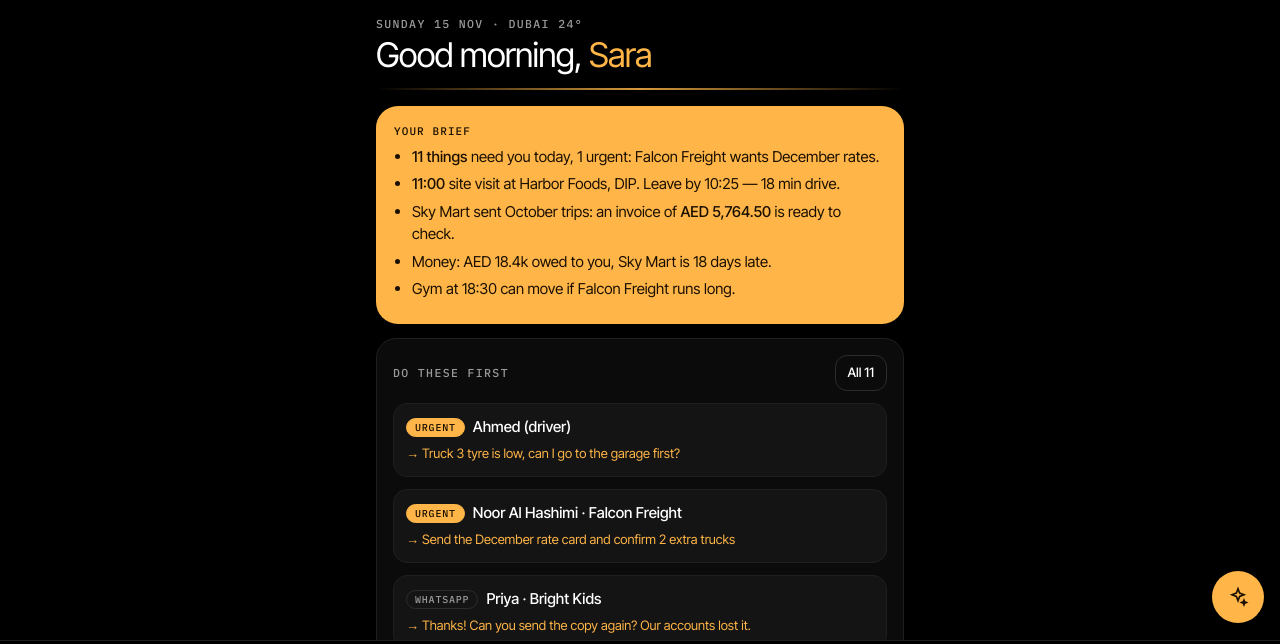
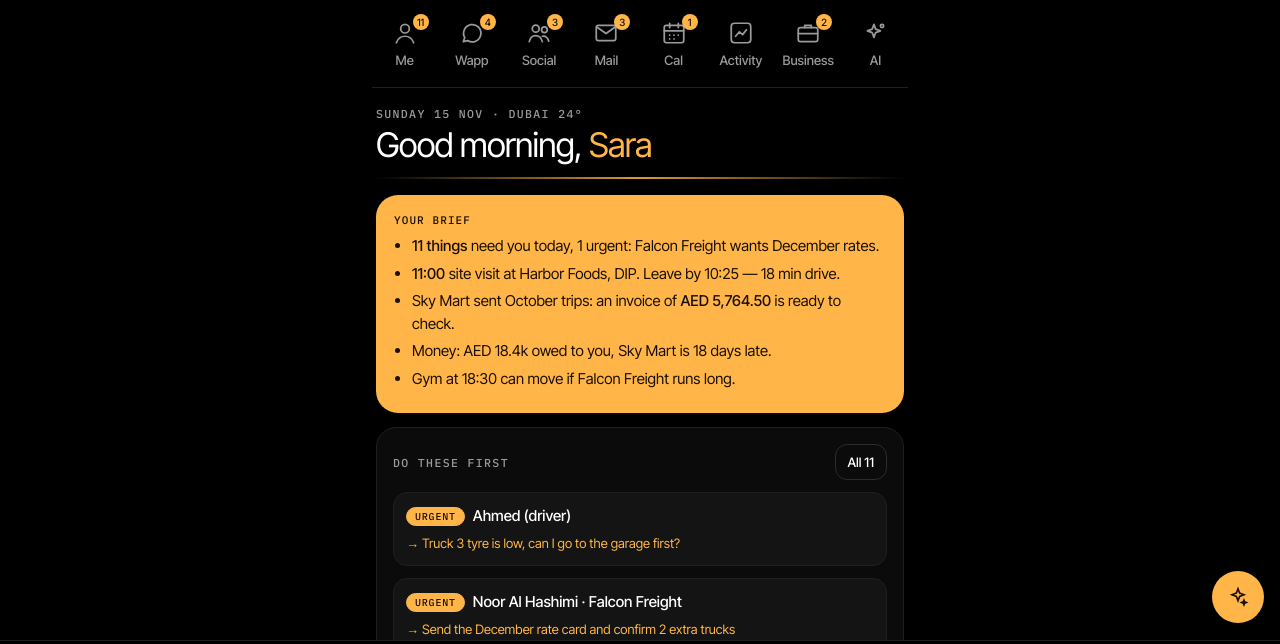
Before and after one commit to Subeshkar/Subeshkar, a plain HTML site: page demo/index.html in a window 1280 px wide. Shown: the part 93-737 px from the top of the page. Drawn offline with Linux system fonts and the light colour scheme.

Commit message:
Demo: icon tab row (Me, Wapp, Social, Mail, Cal, Activity, Business, AI) at the top of Home too
Co-Authored-By: Claude Opus 5.5 <noreply@anthropic.com>
Claude-Session: https://claude.ai/code/session_01XFox4f2WQVrKhFtE4R74Lz

```diff
--- a/demo/index.html
+++ b/demo/index.html
@@ -118,7 +118,7 @@ textarea:focus,.field:focus{border-color:var(--y)}
 .toast{position:fixed;left:50%;bottom:calc(150px + env(safe-area-inset-bottom,0px));transform:translateX(-50%);background:var(--fg);color:#000;font-weight:500;font-size:13.5px;border-radius:99px;padding:9px 16px;z-index:20;opacity:0;transition:opacity .3s;pointer-events:none;max-width:calc(100vw - 32px);text-align:center}
 .toast.on{opacity:1}
 .empty{color:var(--faint);font-size:14px;padding:6px 2px}
-.stabs{display:grid;grid-template-columns:repeat(8,minmax(56px,1fr));gap:2px;overflow-x:auto;scrollbar-width:none;margin:10px -4px 4px;padding:4px 0 10px;border-bottom:1px solid var(--line)}
+.stabs{display:grid;grid-template-columns:repeat(8,minmax(58px,1fr));gap:2px;overflow-x:auto;scrollbar-width:none;margin:12px -4px 4px;padding:4px 0 10px;border-bottom:1px solid var(--line)}
 .stabs::-webkit-scrollbar{display:none}
 .stabs button{border:0;background:none;display:flex;flex-direction:column;align-items:center;gap:5px;padding:6px 2px;color:var(--mute);font-size:13px;font-weight:500;position:relative;border-radius:12px}
 .stabs button svg{width:26px;height:26px;fill:none;stroke:currentColor;stroke-width:1.6;stroke-linecap:round;stroke-linejoin:round}
@@ -264,7 +264,7 @@ const B = {};
 // ---------- Home ----------
 V.home = () => {
   const a = actions();
-  return `<div class="eyebrow">Sunday 15 Nov · Dubai 24°</div><h1>Good morning, <span>Sara</span></h1><div class="sun"></div>
+  return `${stabs('')}<div class="eyebrow">Sunday 15 Nov · Dubai 24°</div><h1>Good morning, <span>Sara</span></h1><div class="sun"></div>
   <div class="ycard"><div class="lbl">YOUR BRIEF</div><ul>
     <li><b>${a.length} things</b> need you today${a.some((x) => x.urgent) ? ', 1 urgent: Falcon Freight wants December rates' : ''}.</li>
     <li><b>11:00</b> site visit at Harbor Foods, DIP. Leave by 10:25 — 18 min drive.</li>
@@ -283,11 +283,11 @@ V.home = () => {
   </div>
   <p class="sub" style="margin:18px 0 0">Everything here is a demo. In your own Dioma it reads your real WhatsApp, Gmail, Outlook, Zoho and calendar — and nothing is sent until you tap Approve.</p>`;
 };
-B.home = () => $$('[data-act]').forEach((el) => (el.onclick = () => { const x = actions().find((a) => a.id === el.dataset.act); S.tab = 'assistant'; x.go(); render(); scrollTo({ top: 0 }); }));
+B.home = () => $$('[data-sub]').forEach((b) => (b.onclick = () => go('assistant', b.dataset.sub))) || $$('[data-act]').forEach((el) => (el.onclick = () => { const x = actions().find((a) => a.id === el.dataset.act); S.tab = 'assistant'; x.go(); render(); scrollTo({ top: 0 }); }));
 
 // ---------- Assistant ----------
-V.assistant = () => `<div class="eyebrow">Assistant</div>
-  <div class="stabs" role="tablist">${SUBS.map(([k, l]) => { const c = subCount(k); return `<button type="button" data-sub="${k}" aria-pressed="${S.sub === k}"><svg viewBox="0 0 24 24">${SIC[k]}</svg>${l}${c ? `<span class="badge">${c > 99 ? '99+' : c}</span>` : ''}</button>`; }).join('')}</div>
+const stabs = (on) => `<div class="stabs" role="tablist">${SUBS.map(([k, l]) => { const c = subCount(k); return `<button type="button" data-sub="${k}" aria-pressed="${on === k}"><svg viewBox="0 0 24 24">${SIC[k]}</svg>${l}${c ? `<span class="badge">${c > 99 ? '99+' : c}</span>` : ''}</button>`; }).join('')}</div>`;
+V.assistant = () => `${stabs(S.sub)}
   <div id="subv">${SV[S.sub]()}</div>`;
 B.assistant = () => { $$('[data-sub]').forEach((b) => (b.onclick = () => { S.sub = b.dataset.sub; S.openMail = null; S.openWa = null; render(); })); SB[S.sub]?.(); };
 const SV = {}, SB = {};
```
